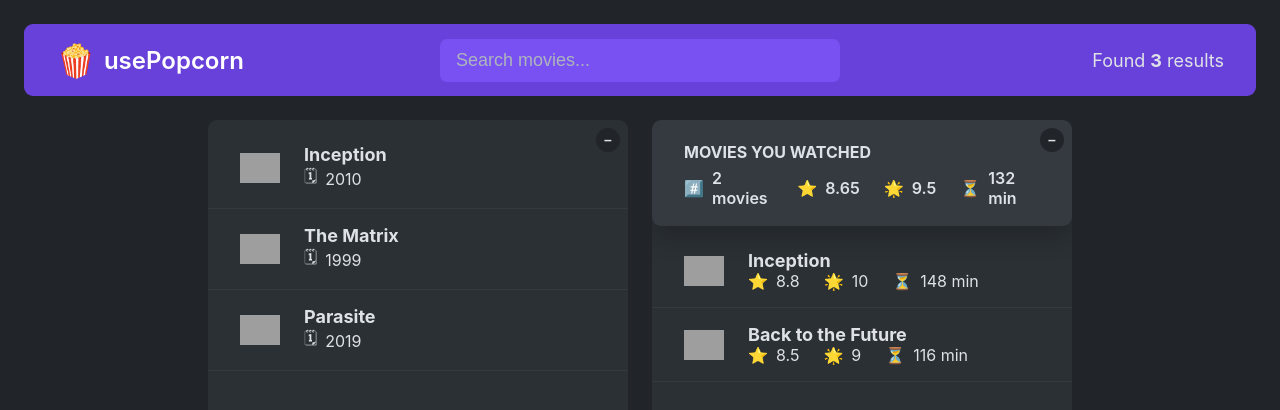
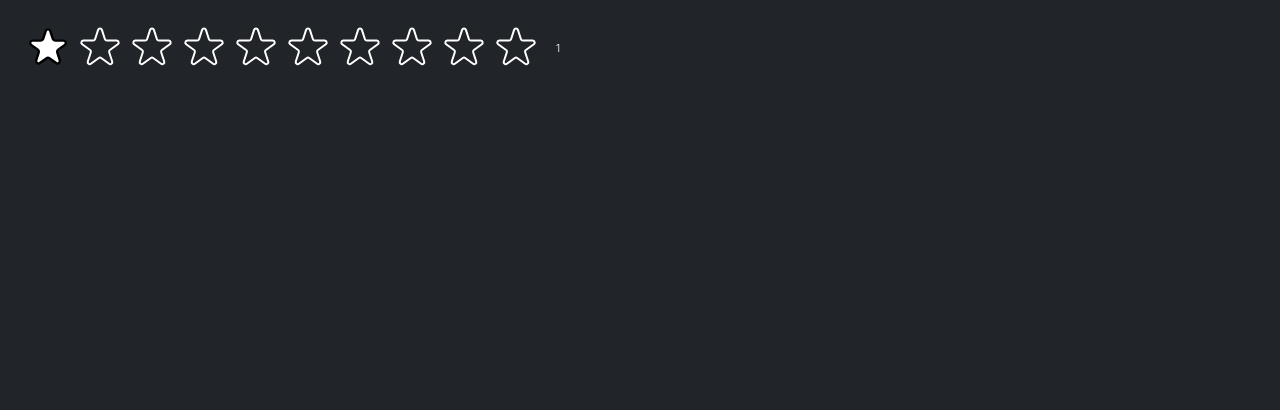
Before and after one commit to zeenat-abedin/usepopcorn, a React (Create React App) app: page / in a window 1280 px wide. Shown: the top 410 px of the page. Built offline with nearby package versions, Linux system fonts and the light colour scheme; grey boxes are pictures that could not be loaded.

Commit message:
temporarily changed the root component from `<App />` to `<StarRating maxRating={10} />`

```diff
--- /dev/null
+++ b/src/StarRating.jsx
@@ -0,0 +1,112 @@
+import { useState } from "react";
+
+const containerStyle = {
+  display: "flex",
+  alignItems: "center",
+  gap: "16px",
+};
+
+const starContainerStyle = {
+  display: "flex",
+  gap: "4px",
+};
+
+const textStyle = {
+  lineHeight: "1",
+  margin: "0",
+};
+
+const starStyle = {
+  width: "48px",
+  height: "48px",
+  display: "block",
+};
+
+function StarRating({ maxRating }) {
+  const [rating, setRating] = useState(1);
+
+  function handleRating(rating) {
+    setRating(rating);
+  }
+
+  return (
+    <div style={containerStyle}>
+      <div style={starContainerStyle}>
+        {Array.from({ length: maxRating }, (_, i) => (
+          <Star
+            key={i}
+            onRate={() => handleRating(i + 1)}
+            full={rating >= i + 1}
+          />
+        ))}
+      </div>
+      <p style={textStyle}>{rating || ""}</p>
+    </div>
+  );
+}
+
+export default StarRating;
+
+function Star({ onRate, full }) {
+  return (
+    <span role="button" style={starStyle} onClick={onRate}>
+      {full ? (
+        <svg
+          xmlns="http://www.w3.org/2000/svg"
+          viewBox="0 0 20 20"
+          fill="#fff"
+          stroke="#000"
+        >
+          <path d="M9.049 2.927c.3-.921 1.603-.921 1.902 0l1.07 3.292a1 1 0 00.95.69h3.462c.969 0 1.371 1.24.588 1.81l-2.8 2.034a1 1 0 00-.364 1.118l1.07 3.292c.3.921-.755 1.688-1.54 1.118l-2.8-2.034a1 1 0 00-1.175 0l-2.8 2.034c-.784.57-1.838-.197-1.539-1.118l1.07-3.292a1 1 0 00-.364-1.118L2.98 8.72c-.783-.57-.38-1.81.588-1.81h3.461a1 1 0 00.951-.69l1.07-3.292z" />
+        </svg>
+      ) : (
+        <svg
+          xmlns="http://www.w3.org/2000/svg"
+          fill="none"
+          viewBox="0 0 24 24"
+          stroke="#fff"
+        >
+          <path
+            strokeLinecap="round"
+            strokeLinejoin="round"
+            strokeWidth="{2}"
+            d="M11.049 2.927c.3-.921 1.603-.921 1.902 0l1.519 4.674a1 1 0 00.95.69h4.915c.969 0 1.371 1.24.588 1.81l-3.976 2.888a1 1 0 00-.363 1.118l1.518 4.674c.3.922-.755 1.688-1.538 1.118l-3.976-2.888a1 1 0 00-1.176 0l-3.976 2.888c-.783.57-1.838-.197-1.538-1.118l1.518-4.674a1 1 0 00-.363-1.118l-3.976-2.888c-.784-.57-.38-1.81.588-1.81h4.914a1 1 0 00.951-.69l1.519-4.674z"
+          />
+        </svg>
+      )}
+    </span>
+  );
+}
+
+/*
+FULL STAR
+
+<svg
+  xmlns="http://www.w3.org/2000/svg"
+  viewBox="0 0 20 20"
+  fill="#000"
+  stroke="#000"
+>
+  <path
+    d="M9.049 2.927c.3-.921 1.603-.921 1.902 0l1.07 3.292a1 1 0 00.95.69h3.462c.969 0 1.371 1.24.588 1.81l-2.8 2.034a1 1 0 00-.364 1.118l1.07 3.292c.3.921-.755 1.688-1.54 1.118l-2.8-2.034a1 1 0 00-1.175 0l-2.8 2.034c-.784.57-1.838-.197-1.539-1.118l1.07-3.292a1 1 0 00-.364-1.118L2.98 8.72c-.783-.57-.38-1.81.588-1.81h3.461a1 1 0 00.951-.69l1.07-3.292z"
+  />
+</svg>
+
+
+EMPTY STAR
+
+<svg
+  xmlns="http://www.w3.org/2000/svg"
+  fill="none"
+  viewBox="0 0 24 24"
+  stroke="#000"
+>
+  <path
+    strokeLinecap="round"
+    strokeLinejoin="round"
+    strokeWidth="{2}"
+    d="M11.049 2.927c.3-.921 1.603-.921 1.902 0l1.519 4.674a1 1 0 00.95.69h4.915c.969 0 1.371 1.24.588 1.81l-3.976 2.888a1 1 0 00-.363 1.118l1.518 4.674c.3.922-.755 1.688-1.538 1.118l-3.976-2.888a1 1 0 00-1.176 0l-3.976 2.888c-.783.57-1.838-.197-1.538-1.118l1.518-4.674a1 1 0 00-.363-1.118l-3.976-2.888c-.784-.57-.38-1.81.588-1.81h4.914a1 1 0 00.951-.69l1.519-4.674z"
+  />
+</svg>
+
+*/
--- a/src/index.js
+++ b/src/index.js
@@ -2,10 +2,11 @@
 import ReactDOM from "react-dom/client";
 import "./index.css";
 import App from "./App";
+import StarRating from "./StarRating";
 
 const root = ReactDOM.createRoot(document.getElementById("root"));
 root.render(
   <React.StrictMode>
-    <App />
+    <StarRating maxRating={10} />
   </React.StrictMode>
 );
```
